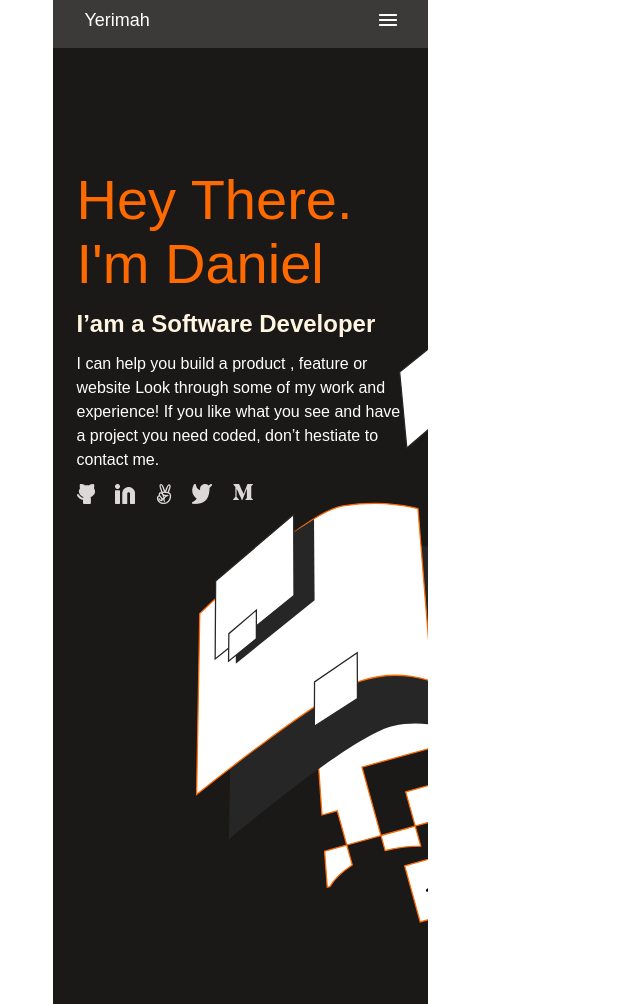
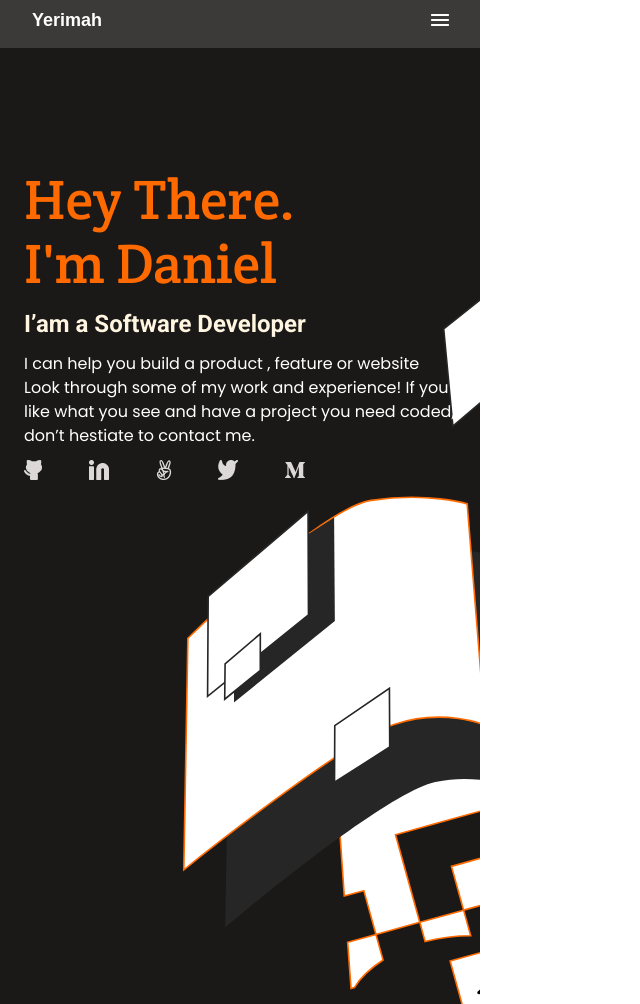
Before and after one commit to Yerimah/Portfolio, a website: page index.html in a window 1280 px wide. Shown: the whole page, without its empty margins (0-640 px from the left). Drawn offline with Linux system fonts and the light colour scheme.

Commit message:
Modify the header and fonts

```diff
--- a/index.html
+++ b/index.html
@@ -10,8 +10,10 @@
 </head>
 <body>
     <header>
-        <nav class="navbar">
-            <div class="logo">Yerimah</div>
+        <div>
+        <h2><a class="logo" href="#">Yerimah</a></h2>
+        </div>
+        <nav>
             <div class="hambuger">
                 <img src="images/Enabled.png" alt=""/>
             </div>
--- a/style.css
+++ b/style.css
@@ -1,4 +1,6 @@
 @import url('https://fonts.googleapis.com/css2?family=Poppins&display=swap');
+@import url('https://fonts.googleapis.com/css2?family=Crete+Round&display=swap');
+@import url('https://fonts.googleapis.com/css2?family=Roboto:wght@700&display=swap');
 
 * {
   box-sizing: border-box;
@@ -8,15 +10,16 @@
 
 body {
   max-width: 480px;
+  font-family: "Poppins", sans-serif;
 }
 
-.navbar {
-  display: flex;
-  justify-content: space-between;
-  background: hsl(20, 3%, 23%);
-  width: 375px;
-  height: 48px;
-  margin: auto;
+header {
+    display: flex;
+    justify-content: space-between;
+    background: hsl(20, 3%, 23%);
+    width: 100%;
+    height: 48px;
+    margin: auto;
 }
 
 .hambuger {
@@ -37,9 +40,10 @@ body {
   font-family: sans-serif;
   padding: 10px 12px;
   margin-left: 20px;
+  text-decoration: none;
 }
 
-.navbar .hambuger .logo {
+.hambuger .logo {
   flex: 1;
 }
 
@@ -51,14 +55,14 @@ body {
 
 h1 {
   color: hsl(25, 100%, 50%);
-  font-family: sans-serif, round;
+  font-family: 'Crete Round', sans-serif;
   font-weight: normal;
   font-size: 56px;
   line-height: 64px;
 }
 
 .supporting-text h3 {
-  font-family: sans-serif;
+  font-family: 'Roboto', sans-serif;
   font-weight: bold;
   font-size: 24px;
   line-height: 32px;
@@ -67,7 +71,7 @@ h1 {
 }
 
 .description {
-  font-family: sans-serif;
+  font-family: 'Poppins', sans-serif;
   font-style: normal;
   font-weight: normal;
   font-size: 16px;
@@ -83,7 +87,7 @@ h1 {
   background-position: center;
   height: 956px;
   padding: 0;
-  width: 375px;
+  width: 100%;
   margin: auto;
 }
 
```
